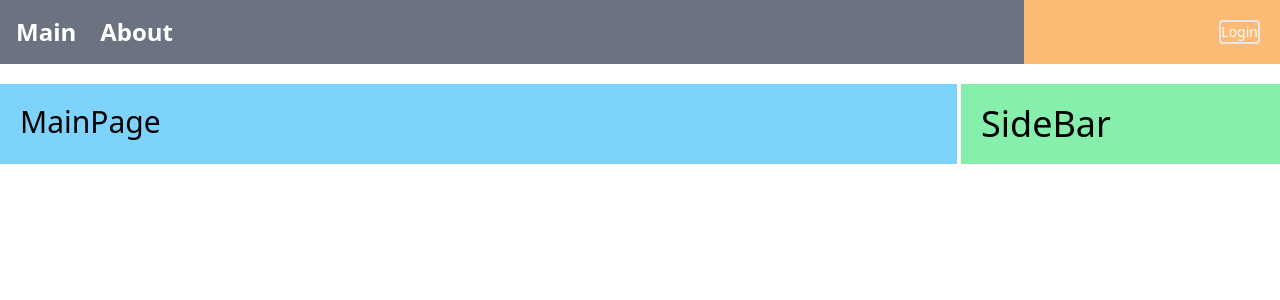
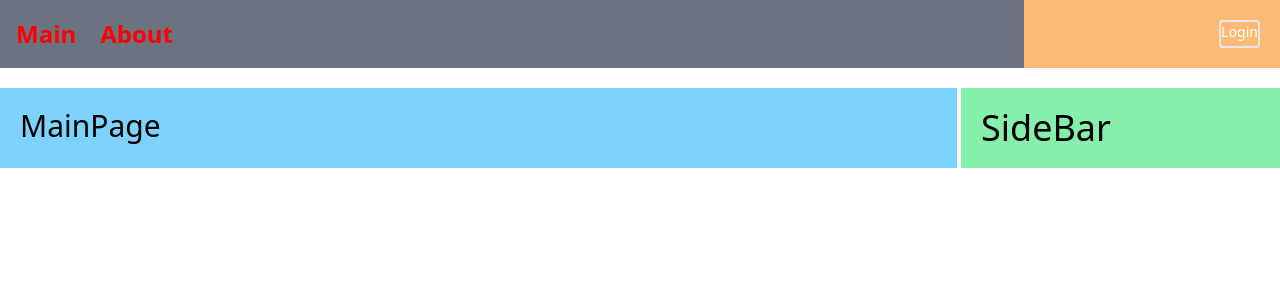
Before and after one commit to AhriIsLove/Blog, a React (Create React App) app in the folder front/: page / in a window 1280 px wide. Shown: the top 300 px of the page. Built offline with nearby package versions, Linux system fonts and the light colour scheme.

Commit message:
css update
css 모아보기

```diff
--- a/front/src/components/BasicMenu.js
+++ b/front/src/components/BasicMenu.js
@@ -1,14 +1,15 @@
 import { Link } from "react-router-dom";
+import '../css/BasicCss.css';
 
 const BasicMenu = () => {
     return (
         <nav id="navbar" className="flex bg-blue-300">
             <div className="w-4/5 bg-gray-500">
                 <ul className="flex p-4 text-white font-bold">
-                    <li className="pr-6 text-2xl">
+                    <li className="Menu">
                         <Link to={'/'}>Main</Link>
                     </li>
-                    <li className="pr-6 text-2xl">
+                    <li className="Menu">
                         <Link to={'/about'}>About</Link>
                     </li>
                 </ul>
--- /dev/null
+++ b/front/src/css/BasicCss.css
@@ -0,0 +1,5 @@
+.Menu {
+    color:red;
+    padding-right: 1.5rem;
+    font-size:x-large;
+}
```
